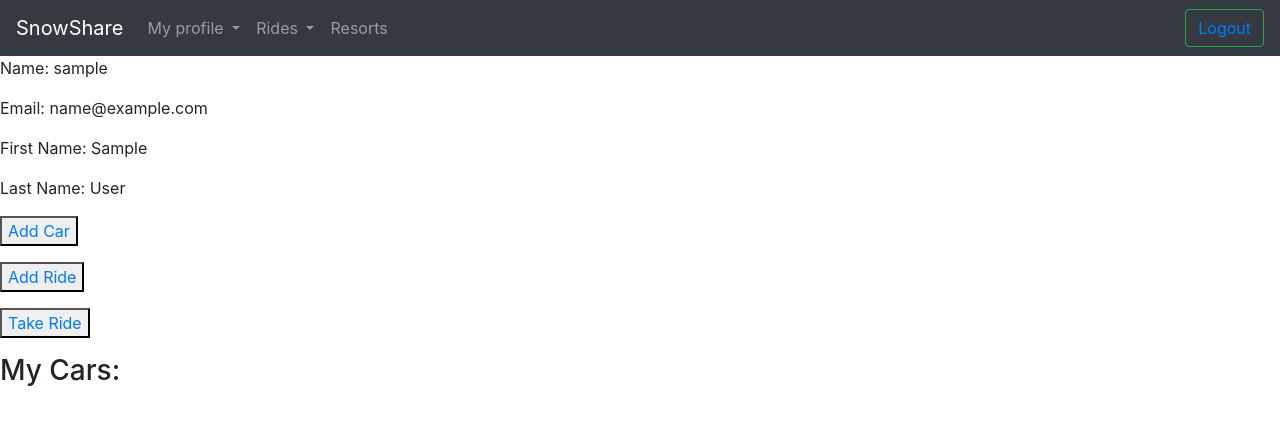
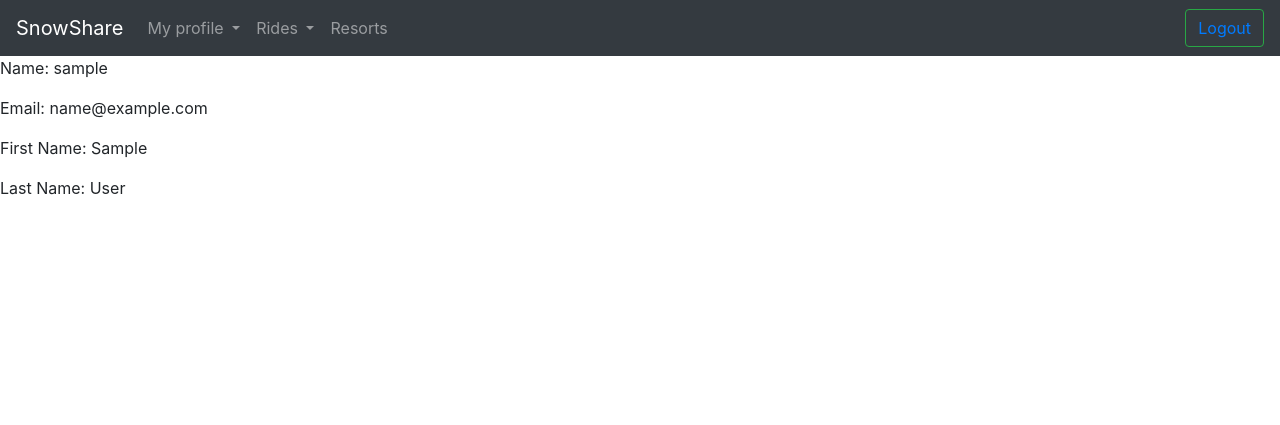
Before and after one commit to gyogy/SnowShare, a Django app: page /rides/ in a window 1280 px wide. Shown: the top 425 px of the page. Run offline with Django 3.2, Linux system fonts and the light colour scheme; the visitor is signed in with stand-in values (Sample User, id 1); data comes from the database, SQL or seed files in the repository; data that the repository does not hold is empty; some libraries are stand-ins or nearby versions.

Commit message:
updated index

```diff
--- a/SnowShare/rides/templates/accounts/index.html
+++ b/SnowShare/rides/templates/accounts/index.html
@@ -16,8 +16,8 @@
           My profile
         </a>
         <div class="dropdown-menu" aria-labelledby="navbarDropdownMenuLink">
-          <a class="dropdown-item" href="#">Add Ride</a>
-          <a class="dropdown-item" href="#">Add Car</a>
+          <a class="dropdown-item" href="{% url 'add_ride' %}">Add Ride</a>
+          <a class="dropdown-item" href="{% url 'add_car' %}">Add Car</a>
           <a class="dropdown-item" href="#">Profile</a>
         </div>
       </li>
@@ -48,11 +48,9 @@
 <p>First Name: {{user.first_name}}</p>
 <p>Last Name: {{user.last_name}}</p>
 
-<p><button type="button"><a href="{% url 'add_car' %}">Add Car</a></button><p/>
-<p><button type="button"><a href="{% url 'add_ride' %}">Add Ride</a></button><p/>
-<p><button type="button"><a href="{% url 'take_ride' %}">Take Ride</a></button></p>
-<h3> My Cars: </h3>
+<!-- <h3> My Cars: </h3>
 {% for car in cars %}
 <p>Make: {{car.make}} Type: {{car.typ}}</p>
 <form method="POST" action="{% url 'delete_car' car.id %}">{% csrf_token %}<button>Delete</button></form>
 {% endfor %}
+ -->
```
